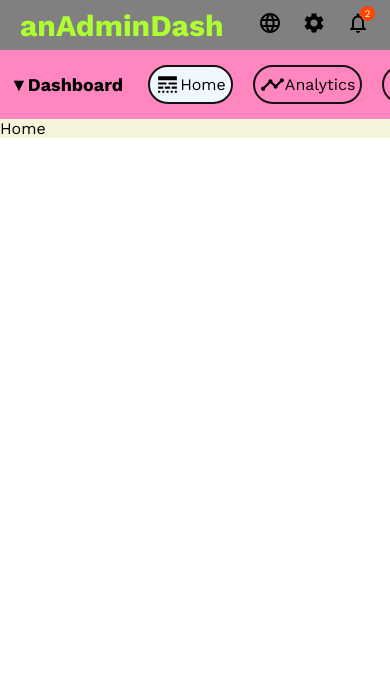
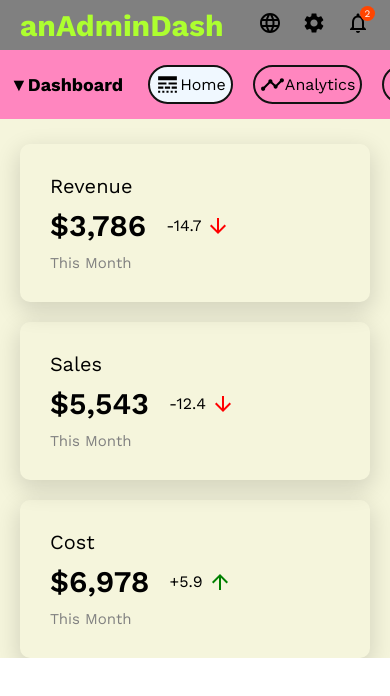
Before and after one commit to shadowp2810/react_an_admindash, a React (Create React App) app: page / in a window 390 px wide. Shown: the top 696 px of the page. Built offline with nearby package versions, Linux system fonts and the light colour scheme.

Commit message:
Build SpotlightedInfo component.

```diff
--- a/src/components/sidenavbar/SideNavBar.css
+++ b/src/components/sidenavbar/SideNavBar.css
@@ -24,6 +24,7 @@
   height: calc(100vh - 50px);
   background-color: #ff86bf;
   position: sticky;
+  border-top: solid #ff86bf 10px;
 }
 
 .sidenavbarWrapper {
@@ -65,6 +66,7 @@
     padding: 0px;
   }
   .sidenavbar {
+    border-top: solid #ff86bf 0px;
   }
 
   .sidenavbarWrapper {
--- /dev/null
+++ b/src/components/spotlightedInfo/SpotlightedInfo.css
@@ -0,0 +1,81 @@
+.spotlighted {
+  width: 100%;
+  display: flex;
+  justify-content: space-between;
+}
+
+.spotlightedItem {
+  flex: 1;
+  margin: 0px 20px;
+  padding: 30px;
+  border-radius: 10px;
+  cursor: pointer;
+  -webkit-box-shadow: 0px 8px 23px 2px rgba(0, 0, 0, 0.14);
+  -moz-box-shadow: 0px 8px 23px 2px rgba(0, 0, 0, 0.14);
+  box-shadow: 0px 8px 23px 2px rgba(0, 0, 0, 0.14);
+}
+
+.spotlightedTitle {
+  font-size: 20px;
+}
+
+.spotlightedMoneyContainer {
+  margin: 10px 0px;
+  display: flex;
+  align-items: center;
+}
+
+.spotlightedMoney {
+  font-size: 30px;
+  font-weight: 600;
+}
+
+.spotlightedMoneyRate {
+  display: flex;
+  align-items: center;
+  margin-left: 20px;
+}
+
+.spotlightedSub {
+  font-size: 15px;
+  color: grey;
+}
+
+.spotlightedIcon {
+  font-size: 14px;
+  margin-left: 5px;
+  color: green;
+}
+
+.spotlightedIcon.negative {
+  color: red;
+  transform: rotate(180deg);
+}
+
+@media screen and (max-width: 1024px) {
+  .spotlighted {
+    flex-direction: column;
+    overflow-y: scroll;
+  }
+  .spotlightedItem {
+    margin-top: 20px;
+    -webkit-box-shadow: 0px 8px 23px 2px rgba(0, 0, 0, 0.14);
+    -moz-box-shadow: 0px 8px 23px 2px rgba(0, 0, 0, 0.14);
+    box-shadow: 0px 8px 23px 2px rgba(0, 0, 0, 0.14);
+  }
+
+  .spotlightedTitle {
+  }
+
+  .spotlightedMoneyContainer {
+  }
+
+  .spotlightedMoney {
+  }
+
+  .spotlightedMoneyRate {
+  }
+
+  .spotlightedSub {
+  }
+}
--- /dev/null
+++ b/src/components/spotlightedInfo/SpotlightedInfo.jsx
@@ -0,0 +1,45 @@
+import React from "react";
+
+import "./SpotlightedInfo.css";
+import { ArrowDownward, ArrowUpward } from "@mui/icons-material";
+
+function SpotlightedInfo(props) {
+  return (
+    <div className="spotlighted">
+      <div className="spotlightedItem">
+        <span className="spotlightedTitle">Revenue</span>
+        <div className="spotlightedMoneyContainer">
+          <span className="spotlightedMoney">$3,786</span>
+          <span className="spotlightedMoneyRate">
+            -14.7 <ArrowUpward className="spotlightedIcon negative" />
+          </span>
+        </div>
+        <span className="spotlightedSub">This Month</span>
+      </div>
+
+      <div className="spotlightedItem">
+        <span className="spotlightedTitle">Sales</span>
+        <div className="spotlightedMoneyContainer">
+          <span className="spotlightedMoney">$5,543</span>
+          <span className="spotlightedMoneyRate">
+            -12.4 <ArrowUpward className="spotlightedIcon negative" />
+          </span>
+        </div>
+        <span className="spotlightedSub">This Month</span>
+      </div>
+
+      <div className="spotlightedItem">
+        <span className="spotlightedTitle">Cost</span>
+        <div className="spotlightedMoneyContainer">
+          <span className="spotlightedMoney">$6,978</span>
+          <span className="spotlightedMoneyRate">
+            +5.9 <ArrowUpward className="spotlightedIcon" />
+          </span>
+        </div>
+        <span className="spotlightedSub">This Month</span>
+      </div>
+    </div>
+  );
+}
+
+export default SpotlightedInfo;
--- a/src/pages/homepage/HomePage.css
+++ b/src/pages/homepage/HomePage.css
@@ -1,4 +1,11 @@
 .homepage {
   flex: 4;
   background-color: beige;
+  border-top: solid beige 30px;
 }
+
+@media screen and (max-width: 1024px) {
+  .homepage {
+    border-top: solid beige 5px;
+  }
+}
--- a/src/pages/homepage/HomePage.jsx
+++ b/src/pages/homepage/HomePage.jsx
@@ -1,8 +1,13 @@
 import React from "react";
+import SpotlightedInfo from "../../components/spotlightedInfo/SpotlightedInfo";
 import "./HomePage.css";
 
 function HomePage(props) {
-  return <div className="homepage"> Home </div>;
+  return (
+    <div className="homepage">
+      <SpotlightedInfo />
+    </div>
+  );
 }
 
 export default HomePage;
```
